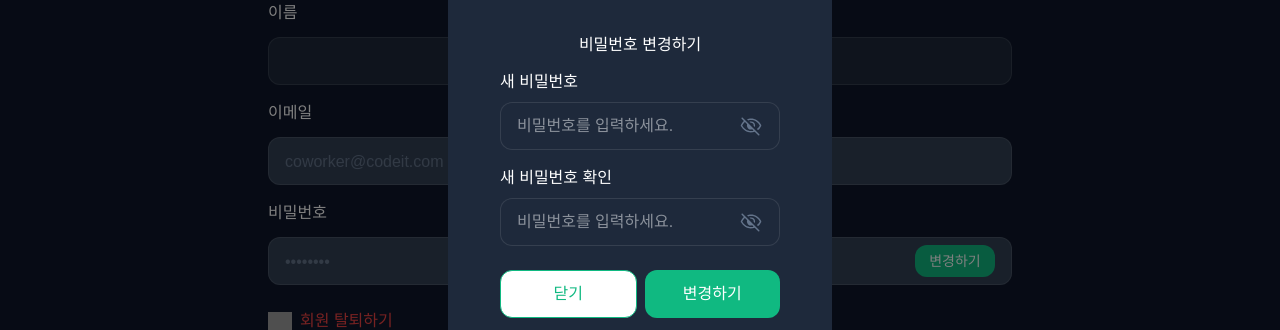
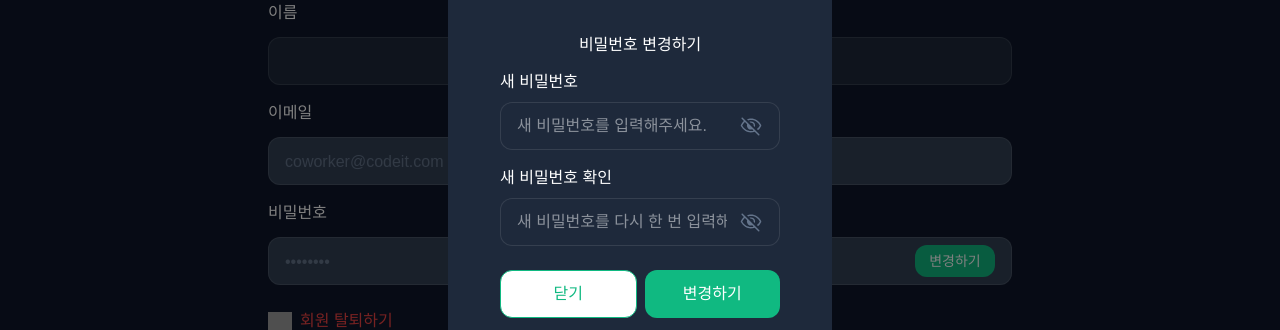
Before and after one commit to ozen0718/coworkers, a Next.js app: page /mypage in a window 1280 px wide. Both pictures are taken after a click on the button "변경하기". Shown: the part 232-562 px from the top of the page. Built offline with nearby package versions, Linux system fonts and the light colour scheme; grey boxes are pictures that could not be loaded.

Commit message:
[Refactor] PasswordInput placeholder 적용

```diff
--- a/src/app/(main)/mypage/EditablePasswordSection.tsx
+++ b/src/app/(main)/mypage/EditablePasswordSection.tsx
@@ -23,16 +23,14 @@ export default function EditablePasswordSection() {
         isOpen={isOpen}
         onClose={close}
       >
-        <div className='flex flex-col gap-4 mt-4'>
+        <div className="mt-4 flex flex-col gap-4 min-w-[280px]">
           <div className="flex flex-col gap-2">
             <label>새 비밀번호</label>
-            {/* TODO: PasswordInput - placeholder 수정 */}
-            <PasswordInput />
+            <PasswordInput placeholder="새 비밀번호를 입력해주세요." />
           </div>
           <div className="flex flex-col gap-2">
             <label>새 비밀번호 확인</label>
-            {/* TODO: PasswordInput - placeholder 수정 */}
-            <PasswordInput />
+            <PasswordInput placeholder="새 비밀번호를 다시 한 번 입력해주세요." />
           </div>
         </div>
       </Modal>
```
